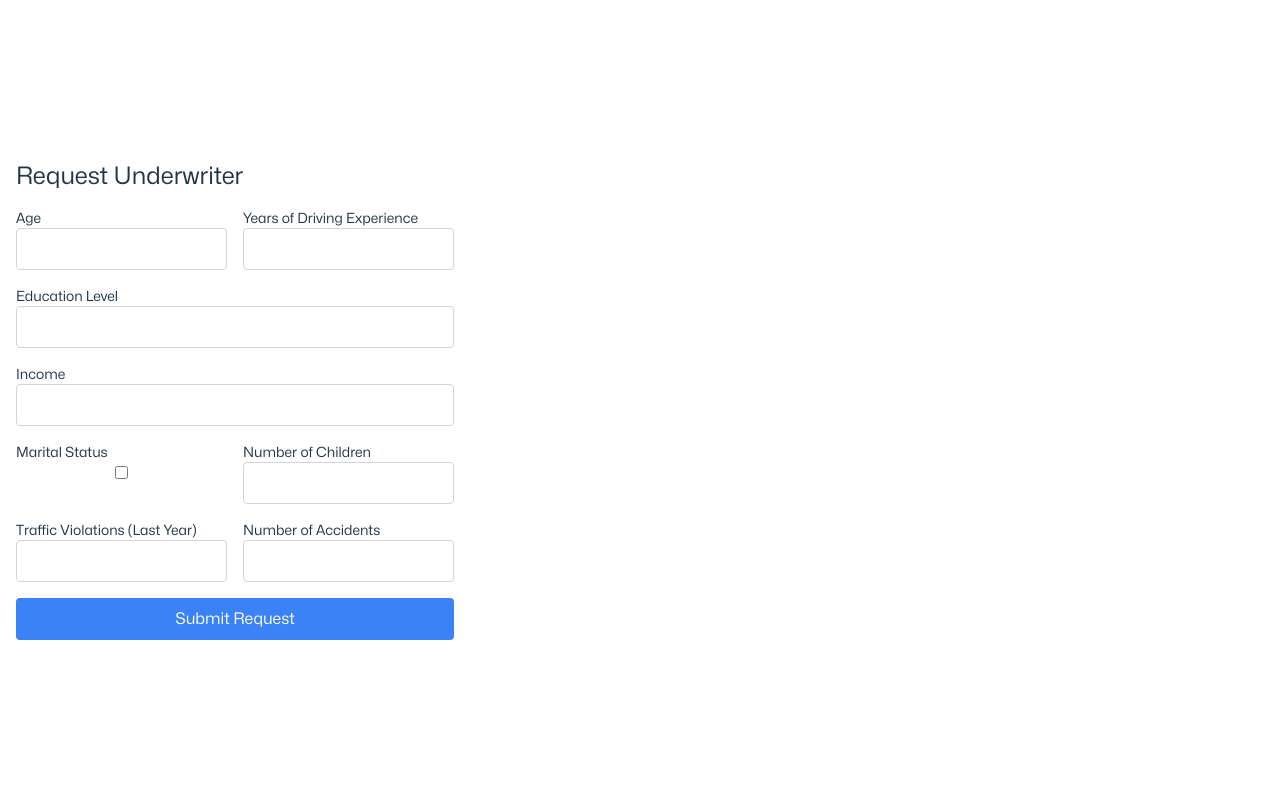
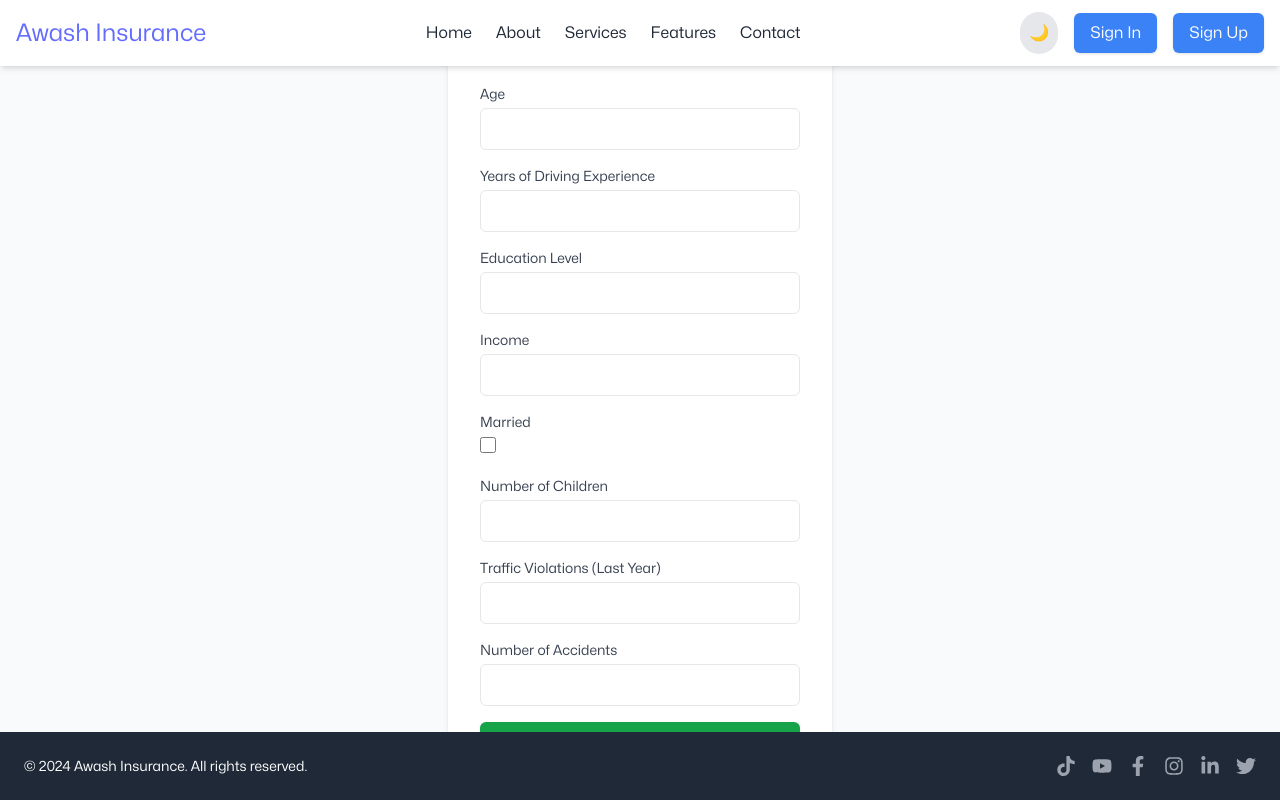
Before and after one commit to sannegash/AI_frontend, a React (Vite) app: page /requestunderwriter in a window 1280 px wide. Built offline with nearby package versions, Linux system fonts and the light colour scheme.

Commit message:
fixed sum issus

```diff
--- /dev/null
+++ b/src/components/sidebar.jsx
@@ -0,0 +1,13 @@
+import React from "react";
+import { useNavigate } from "react-router-dom";
+
+const Sidebar = () => {
+    const navigate = useNavigate();
+
+    return (
+        <div className="w-64 h-full bg-white shadow-md flex flex-col p-4">
+            <h2 className="text-xl font-semibold mb-4">Menu</h2>
+
+        </div>
+    )
+}
--- a/src/pages/CustomerHome.jsx
+++ b/src/pages/CustomerHome.jsx
@@ -15,7 +15,10 @@ const Sidebar = () => {
       >
         Request Underwriter
       </button>
-      <button className="w-full py-2 px-4 bg-green-500 text-white rounded hover:bg-green-600">
+      <button
+        className="w-full py-2 px-4 bg-green-500 text-white rounded hover:bg-green-600"
+        onClick={()=> navigate ("/makepayment")}
+      >
         Make Payment
       </button>
     </div>
--- a/src/pages/RequestUnderwriter.jsx
+++ b/src/pages/RequestUnderwriter.jsx
@@ -1,6 +1,8 @@
 import React, { useState } from 'react';
 import axios from 'axios';
 import { useNavigate } from 'react-router-dom';
+import Navbar from '../components/Navbar'; // Adjust path as needed
+import Footer from '../components/Footer'; // Adjust path as needed
 
 const RequestUnderwriter = () => {
   const [formData, setFormData] = useState({
@@ -11,140 +13,207 @@ const RequestUnderwriter = () => {
     married: false,
     children: '',
     traffic_violations: '',
-    number_of_accidents: ''
+    number_of_accidents: '',
   });
 
+  const [error, setError] = useState('');
   const navigate = useNavigate();
 
   const handleChange = (e) => {
     const { name, value, type, checked } = e.target;
     setFormData((prevData) => ({
       ...prevData,
-      [name]: type === 'checkbox' ? checked : value
+      [name]: type === 'checkbox' ? checked : value,
     }));
   };
 
   const handleSubmit = async (e) => {
     e.preventDefault();
 
+    // Basic validation
+    if (!formData.age || !formData.income) {
+      setError('Age and Income are required fields.');
+      return;
+    }
+
+    setError(''); // Clear previous errors
     try {
-      const response = await axios.post('http://127.0.0.1:8000/requestunderwriter/', formData, {
-        headers: {
-          'Content-Type': 'application/json',
-        },
-      });
-      console.log(response.data); // Handle successful response
-      navigate('/success'); // Redirect to a success page or dashboard after submission
+      const response = await axios.post(
+        'http://127.0.0.1:8000/requestunderwriter/',
+        formData,
+        {
+          headers: { 'Content-Type': 'application/json' },
+        }
+      );
+      console.log(response.data);
+      navigate('/success'); // Navigate to success page on submission
     } catch (error) {
       console.error('Error submitting form', error);
+      setError('Submission failed. Please try again.');
     }
   };
 
   return (
-    <div className="w-full max-w-lg mx-auto p-4">
-      <h2 className="text-2xl font-semibold mb-4">Request Underwriter</h2>
-      <form onSubmit={handleSubmit} className="space-y-4">
-        <div className="flex gap-4">
-          <div className="w-1/2">
-            <label className="block text-sm font-medium">Age</label>
+    <div className="w-screen h-screen bg-gray-100 flex flex-col">
+      {/* Navbar */}
+      <Navbar />
+
+      {/* Main Content */}
+      <main className="flex-1 bg-gray-50 flex items-center justify-center">
+        <div className="bg-white shadow-md rounded-lg p-8 w-96">
+          {/* Heading */}
+          <h1 className="text-2xl font-bold text-center mb-4 text-gray-700">
+            Request Underwriter
+          </h1>
+
+          {/* Error Message */}
+          {error && (
+            <div className="text-red-500 text-sm mb-2 text-center">
+              {error}
+            </div>
+          )}
+
+          {/* Form */}
+          <form className="space-y-4" onSubmit={handleSubmit}>
+            {/* Age */}
+            <div>
+              <label htmlFor="age" className="block text-sm font-medium text-gray-700 mb-1">
+                Age
+              </label>
               <input
                 type="number"
+                id="age"
                 name="age"
+                className="border w-full px-4 py-2 rounded-md"
                 value={formData.age}
                 onChange={handleChange}
-              className="w-full p-2 border border-gray-300 rounded"
-            />
-          </div>
-          <div className="w-1/2">
-            <label className="block text-sm font-medium">Years of Driving Experience</label>
-            <input
-              type="number"
-              name="driving_experience"
-              value={formData.driving_experience}
-              onChange={handleChange}
-              className="w-full p-2 border border-gray-300 rounded"
-            />
-          </div>
-        </div>
-
-        <div>
-          <label className="block text-sm font-medium">Education Level</label>
-          <input
-            type="text"
-            name="education"
-            value={formData.education}
-            onChange={handleChange}
-            className="w-full p-2 border border-gray-300 rounded"
+                required
               />
             </div>
 
+            {/* Driving Experience */}
             <div>
-          <label className="block text-sm font-medium">Income</label>
+              <label htmlFor="driving_experience" className="block text-sm font-medium text-gray-700 mb-1">
+                Years of Driving Experience
+              </label>
               <input
                 type="number"
-            name="income"
-            value={formData.income}
+                id="driving_experience"
+                name="driving_experience"
+                className="border w-full px-4 py-2 rounded-md"
+                value={formData.driving_experience}
                 onChange={handleChange}
-            className="w-full p-2 border border-gray-300 rounded"
+                required
               />
             </div>
 
-        <div className="flex gap-4">
-          <div className="w-1/2">
-            <label className="block text-sm font-medium">Marital Status</label>
+            {/* Education */}
+            <div>
+              <label htmlFor="education" className="block text-sm font-medium text-gray-700 mb-1">
+                Education Level
+              </label>
+              <input
+                type="text"
+                id="education"
+                name="education"
+                className="border w-full px-4 py-2 rounded-md"
+                value={formData.education}
+                onChange={handleChange}
+                required
+              />
+            </div>
+
+            {/* Income */}
+            <div>
+              <label htmlFor="income" className="block text-sm font-medium text-gray-700 mb-1">
+                Income
+              </label>
+              <input
+                type="number"
+                id="income"
+                name="income"
+                className="border w-full px-4 py-2 rounded-md"
+                value={formData.income}
+                onChange={handleChange}
+                required
+              />
+            </div>
+
+            {/* Marital Status */}
+            <div>
+              <label htmlFor="married" className="block text-sm font-medium text-gray-700 mb-1">
+                Married
+              </label>
               <input
                 type="checkbox"
+                id="married"
                 name="married"
+                className="h-4 w-4"
                 checked={formData.married}
                 onChange={handleChange}
-              className="w-full p-2 border border-gray-300 rounded"
               />
             </div>
-          <div className="w-1/2">
-            <label className="block text-sm font-medium">Number of Children</label>
+
+            {/* Number of Children */}
+            <div>
+              <label htmlFor="children" className="block text-sm font-medium text-gray-700 mb-1">
+                Number of Children
+              </label>
               <input
                 type="number"
+                id="children"
                 name="children"
+                className="border w-full px-4 py-2 rounded-md"
                 value={formData.children}
                 onChange={handleChange}
-              className="w-full p-2 border border-gray-300 rounded"
               />
             </div>
+
+            {/* Traffic Violations */}
+            <div>
+              <label htmlFor="traffic_violations" className="block text-sm font-medium text-gray-700 mb-1">
+                Traffic Violations (Last Year)
+              </label>
+              <input
+                type="number"
+                id="traffic_violations"
+                name="traffic_violations"
+                className="border w-full px-4 py-2 rounded-md"
+                value={formData.traffic_violations}
+                onChange={handleChange}
+              />
             </div>
 
-        <div className="flex gap-4">
-          <div className="w-1/2">
-            <label className="block text-sm font-medium">Traffic Violations (Last Year)</label>
+            {/* Number of Accidents */}
+            <div>
+              <label htmlFor="number_of_accidents" className="block text-sm font-medium text-gray-700 mb-1">
+                Number of Accidents
+              </label>
               <input
                 type="number"
-              name="traffic_violations"
-              value={formData.traffic_violations}
+                id="number_of_accidents"
+                name="number_of_accidents"
+                className="border w-full px-4 py-2 rounded-md"
+                value={formData.number_of_accidents}
                 onChange={handleChange}
-              className="w-full p-2 border border-gray-300 rounded"
               />
             </div>
-          <div className="w-1/2">
-            <label className="block text-sm font-medium">Number of Accidents</label>
-            <input
-              type="number"
-              name="number_of_accidents"
-              value={formData.number_of_accidents}
-              onChange={handleChange}
-              className="w-full p-2 border border-gray-300 rounded"
-            />
-          </div>
-        </div>
 
+            {/* Submit Button */}
             <button
               type="submit"
-          className="w-full bg-blue-500 text-white py-2 rounded hover:bg-blue-600"
+              className="w-full bg-green-600 text-white px-4 py-2 rounded-md shadow hover:bg-green-700 transition"
             >
               Submit Request
             </button>
           </form>
         </div>
+      </main>
+
+      {/* Footer */}
+      <Footer />
+    </div>
   );
 };
 
 export default RequestUnderwriter;
-;
```
Lines whose indentation alone changed are shown as unchanged.
